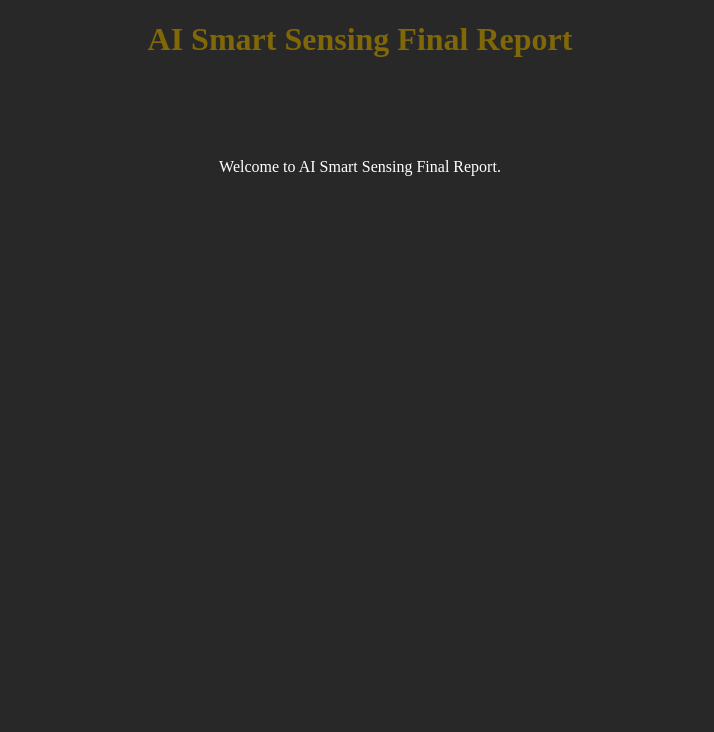
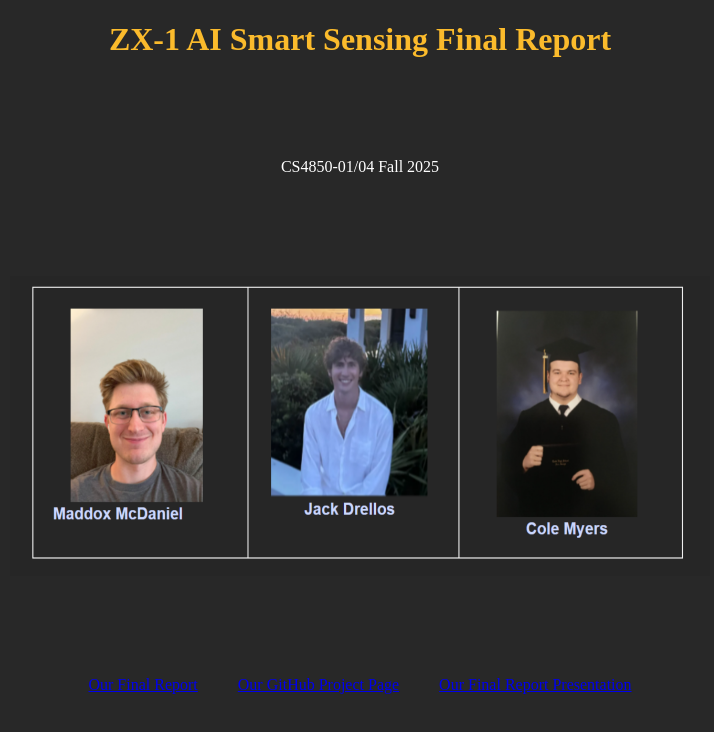
Before and after one commit to AI-For-Sensing-KSU2025/AI-For-Sensing, a plain HTML site: page index.html in a window 1280 px wide. Shown: the whole page, without its empty margins (280-994 px from the left). Drawn offline with Linux system fonts and the light colour scheme.

Commit message:
Add files via upload

```diff
--- a/index.html
+++ b/index.html
@@ -6,18 +6,21 @@
   <meta name = "viewport" content="width=device-width, initial-scale=1">
   <title>AI Smart Sensing Final Report</title>
   <h1>
-    AI Smart Sensing Final Report
+    ZX-1 AI Smart Sensing Final Report
   </h1>
+  <p>
+    CS4850-01/04 Fall 2025
+  </p>
   <h2>
-
+    <img src="TeamPictures.png" alt="Team Pictures">
   </h2>
 </head>
 <body>
+
 <p>
-  Welcome to AI Smart Sensing Final Report.
-</p>
-<p>
-
+  <a href="FinalReport.pdf"> Our Final Report</a> &emsp;&emsp;
+  <a href="https://github.com/AI-For-Sensing-KSU2025"> Our GitHub Project Page</a> &emsp;&emsp;
+  <a href="youtube link"> Our Final Report Presentation </a>
 
 </p>
 <p>
--- a/style.css
+++ b/style.css
@@ -10,13 +10,23 @@ body {
     font-family: "sans-serif";
 }
 h1 {
-    color: #806708;;
+    color: #fbbb2c;;
     font-family: "sans-serif";
     text-align: center;
 }
 h2 {
     color: #07060c;
     font-family: "sans-serif";
+}
+img {
+
+    height: 300px;
+    width: 700px;
+    text-align: center;
+    display: block;
+    margin-left: auto;
+    margin-right: auto;
+
 }
 .grid-container {
 
@@ -41,13 +51,9 @@ p {
 
 }
 .img{
-    height: 500px;
+    height: 200px;
     width: 500px;
-    margin-top: 0px;
-    margin-bottom: 100px;
-    margin-right: 150px;
-    margin-left: 80px;
-    float: left;
+    text-align: center;
 
 }
 .imagegroup{
```
Also changed, not shown: TeamPictures.png (added).
